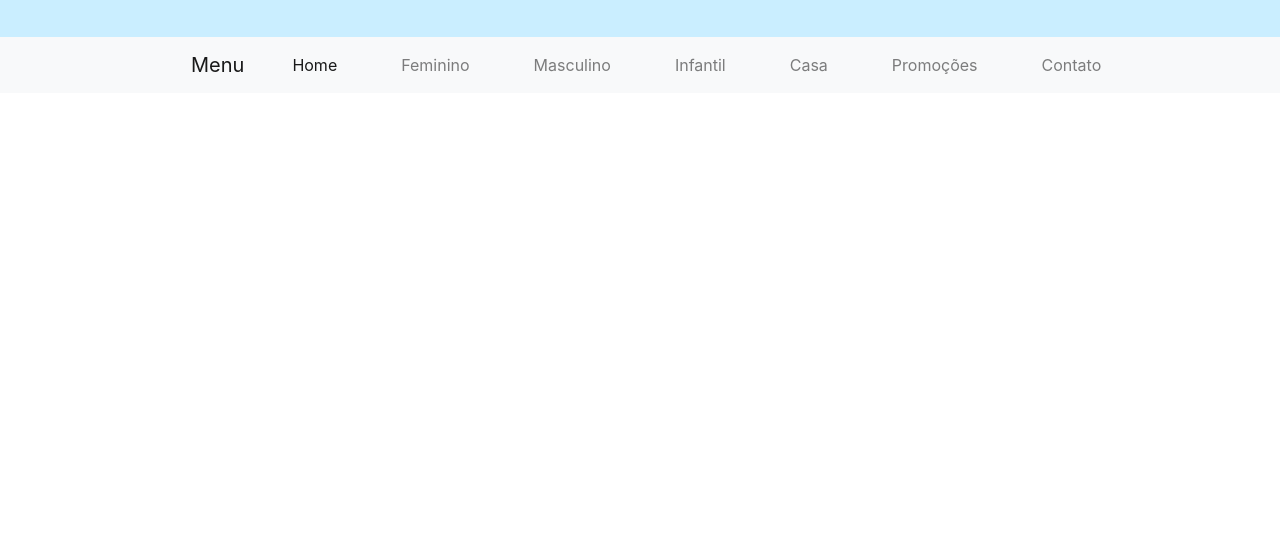
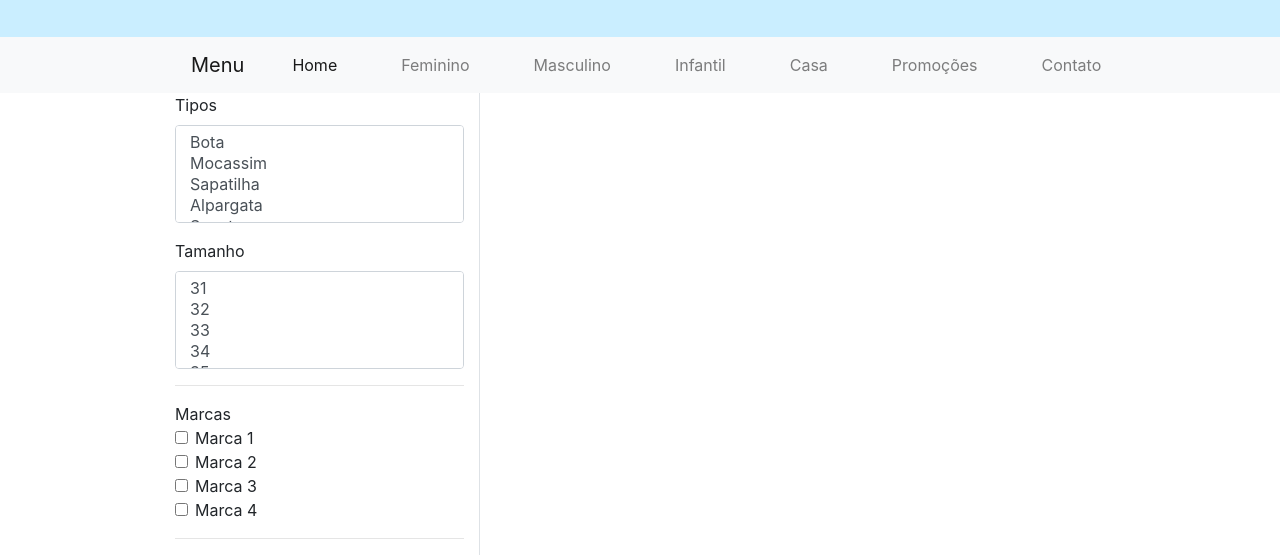
Before and after one commit to rose-yumi/loja-de-calcados, a plain HTML site: page index.html in a window 1280 px wide. Shown: the part 183-738 px from the top of the page. Drawn offline with nearby package versions, Linux system fonts and the light colour scheme.

Commit message:
Acréscimo da barra lateral

```diff
--- a/index.html
+++ b/index.html
@@ -74,14 +74,85 @@
         </div>
     </nav>
 
+    <div class="container">
+        <div class="row">
+            <aside class="col-lg-4 border-right">
+                <form>
+                    <div class="form-group">
+                        <label for="exampleFormControlSelect2">Tipos</label>
+                        <select multiple class="form-control" id="exampleFormControlSelect2">
+                            <option>Bota</option>
+                            <option>Mocassim</option>
+                            <option>Sapatilha</option>
+                            <option>Alpargata</option>
+                            <option>Sapato</option>
+                            <option>Tênis</option>
+                            <option>Espadrilhe</option>
+                            <option>Sandália</option>
+                        </select>
+                    </div>
 
-    <aside>
+                    <div class="form-group">
+                        <label for="exampleFormControlSelect2">Tamanho</label>
+                        <select multiple class="form-control" id="exampleFormControlSelect2">
+                            <option>31</option>
+                            <option>32</option>
+                            <option>33</option>
+                            <option>34</option>
+                            <option>35</option>
+                            <option>36</option>
+                            <option>37</option>
+                            <option>38</option>
+                            <option>39</option>
+                            <option>40</option>
+                            <option>41</option>
+                            <option>42</option>
+                            <option>43</option>
+                            <option>44</option>
+                            <option>45</option>
+                            <option>46</option>
+                        </select>
+                    </div>
+                </form>
 
-    </aside>
+                <hr>
 
-    <main>
+                Marcas
+                <div class="form-check">
+                    <input class="form-check-input" type="checkbox" value="" id="defaultCheck1">
+                    <label class="form-check-label" for="defaultCheck1">
+                        Marca 1
+                    </label>
+                </div>
+                <div class="form-check">
+                    <input class="form-check-input" type="checkbox" value="" id="defaultCheck2">
+                    <label class="form-check-label" for="defaultCheck2">
+                        Marca 2
+                    </label>
+                </div>
+                <div class="form-check">
+                    <input class="form-check-input" type="checkbox" value="" id="defaultCheck3">
+                    <label class="form-check-label" for="defaultCheck3">
+                        Marca 3
+                    </label>
+                </div>
+                <div class="form-check">
+                    <input class="form-check-input" type="checkbox" value="" id="defaultCheck4">
+                    <label class="form-check-label" for="defaultCheck4">
+                        Marca 4
+                    </label>
+                </div>
 
-    </main>
+                <hr>
+
+            </aside>
+
+            <main class="col-lg-8">
+
+            </main>
+        </div>
+    </div>
+
 </body>
 
 </html>
```
